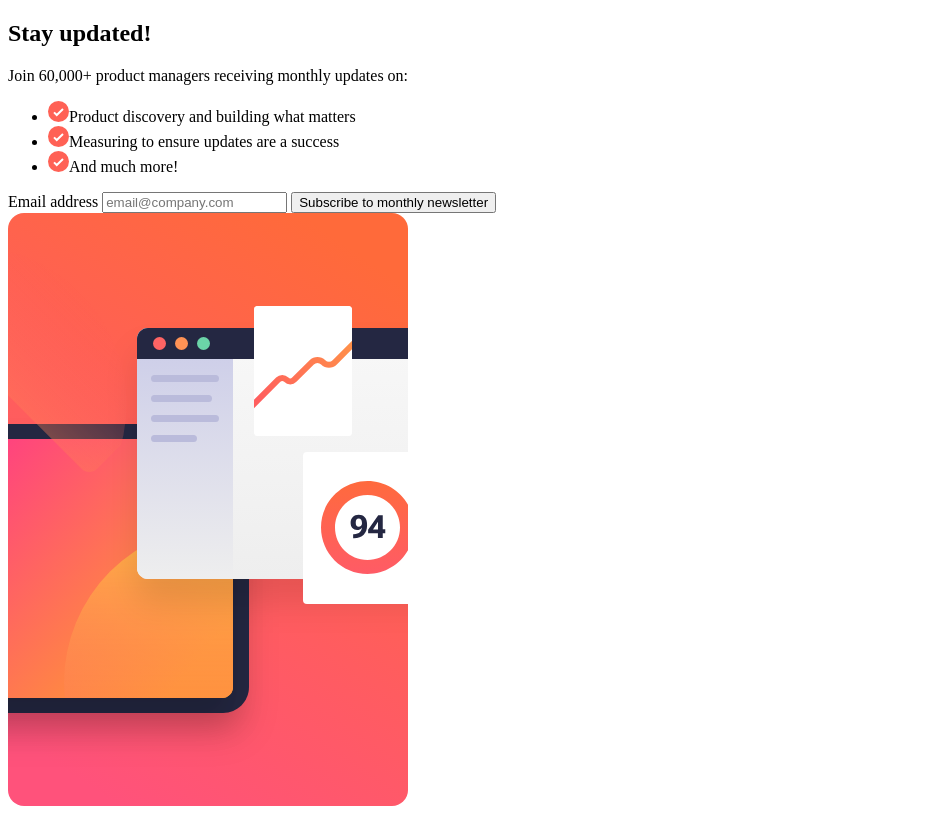
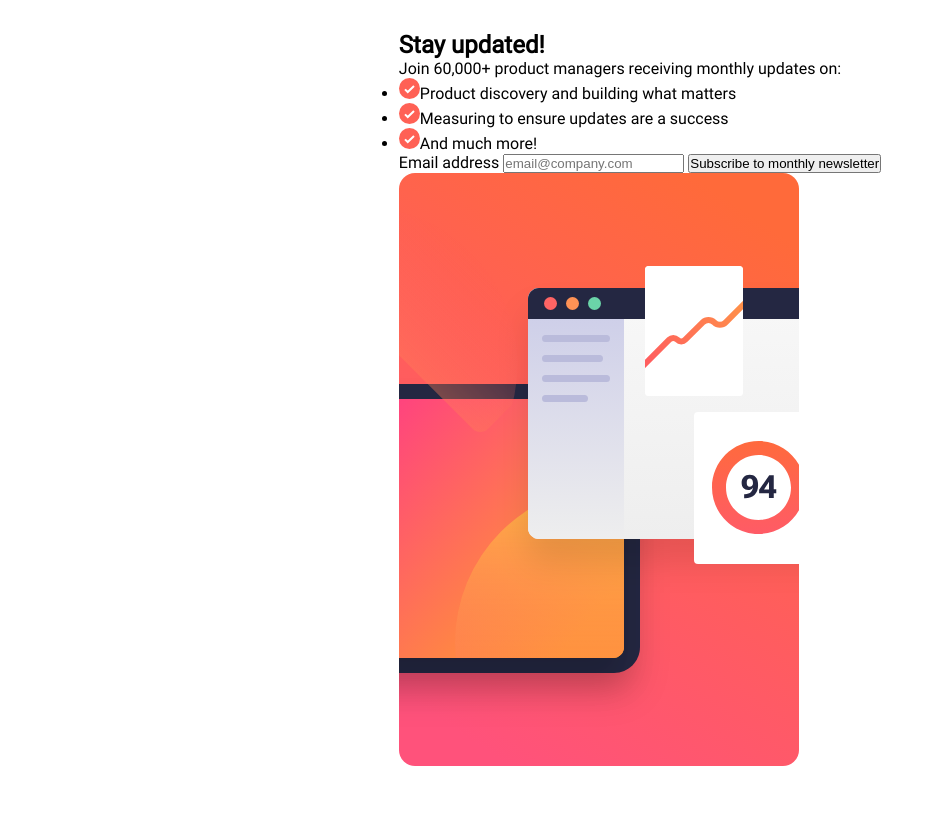
Before and after one commit to nejidevelops/newsletter-sign-up-with-success-message-main, a plain HTML site: page index.html in a window 1280 px wide. Shown: the whole page, without its empty margins (0-936 px from the left). Drawn offline with Linux system fonts and the light colour scheme.

Commit message:
:sparkles:Getting started

```diff
--- a/index.html
+++ b/index.html
@@ -8,6 +8,7 @@
 
   <title>Frontend Mentor | Newsletter sign-up form with success message</title>
 
+  <link rel="stylesheet" href="./style.css">
 
 </head>
 <body>
--- a/style.css
+++ b/style.css
@@ -13,3 +13,15 @@
   font-family: 'Roboto-Bold';
   src: url(./assets/fonts/Roboto-Bold.ttf);
 }
+
+body {
+  font-family: Roboto;
+  height: 100vh;
+  display: flex;
+  justify-content: center;
+  align-items: center;
+}
+
+p {
+  font-size: 16px;
+}
```
